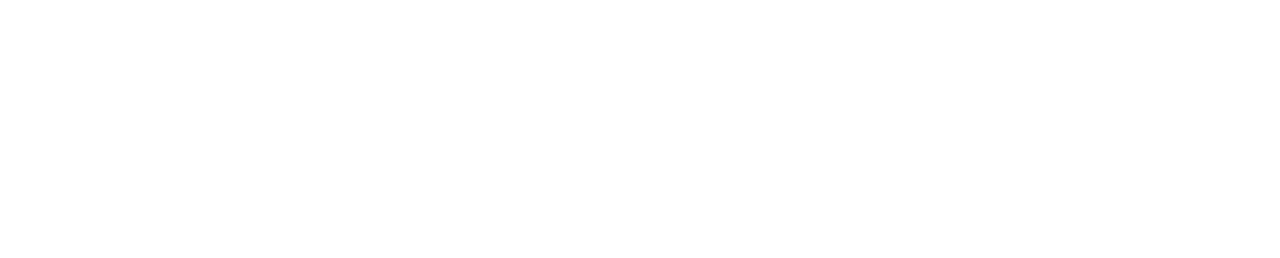
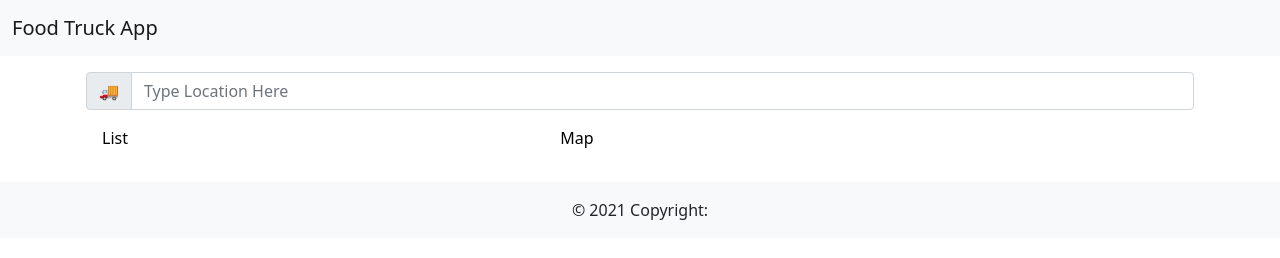
Before and after one commit to jeromehardaway/food-truck-app, a plain HTML site: page index.html in a window 1280 px wide. Drawn offline with nearby package versions, Linux system fonts and the light colour scheme.

Commit message:
initial layout complete

```diff
--- a/index.html
+++ b/index.html
@@ -5,9 +5,35 @@
     <meta http-equiv="X-UA-Compatible" content="IE=edge">
     <meta name="viewport" content="width=device-width, initial-scale=1.0">
     <link href="https://cdn.jsdelivr.net/npm/bootstrap@5.0.0-beta2/dist/css/bootstrap.min.css" rel="stylesheet" integrity="sha384-BmbxuPwQa2lc/FVzBcNJ7UAyJxM6wuqIj61tLrc4wSX0szH/Ev+nYRRuWlolflfl" crossorigin="anonymous">
+    <link rel="stylesheet" href="styles/style.css">
     <title>🍖🍔🍕🚚 Finder</title>
 </head>
 <body>
+    <nav class="navbar navbar-expand-lg navbar-light bg-light">
+        <div class="container-fluid">
+          <a class="navbar-brand" href="#">Food Truck App</a>
+        </div>
+      </nav>
+
+      <div class="container">
+        <div class="input-group flex-nowrap">
+            <span class="input-group-text" id="addon-wrapping">🚚</span>
+            <input type="text" class="form-control" placeholder="Type Location Here" aria-label="Username" aria-describedby="addon-wrapping">
+          </div>
+          <div class="container">
+            <div class="row">
+                <div class="col-sm-5">List</div>
+                <div class="col-sm-5">Map</div>
+              </div>
+          </div>
+      </div>
+
+
+      <footer class="bg-light text-center text-lg-start">
+        <div class="text-center p-3">
+          © 2021 Copyright:
+        </div>
+      </footer>
     <script src="https://cdn.jsdelivr.net/npm/bootstrap@5.0.0-beta2/dist/js/bootstrap.bundle.min.js" integrity="sha384-b5kHyXgcpbZJO/tY9Ul7kGkf1S0CWuKcCD38l8YkeH8z8QjE0GmW1gYU5S9FOnJ0" crossorigin="anonymous"></script>
 </body>
 </html>
--- /dev/null
+++ b/styles/style.css
@@ -0,0 +1,25 @@
+:root {
+    --color-light: #fff;
+    --color-dark: #000;
+    --first-blue: #091f40;
+    --second-blue: #1a51a3;
+    --third-blue: #142e39;
+    --color-red: #c5203e;
+}
+
+
+.container {
+    padding: 1em;
+    border: var(--border-thin) solid;
+    color: var(--color-dark);
+    background-color: var(--color-light);
+  }
+
+  .container * {
+    color: inherit;
+  }
+
+  .container.invert {
+    color: var(--color-light);
+    background-color: var(--color-dark);
+  }
```
